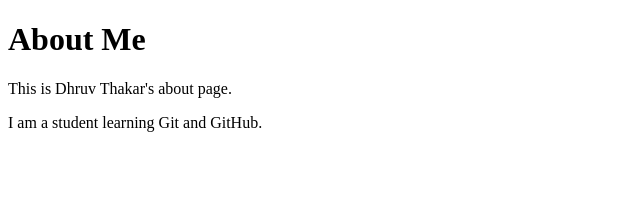
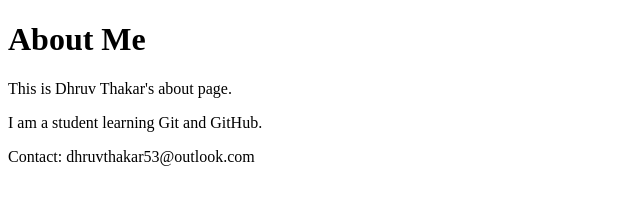
Before and after one commit to dnthakar/CSP451-CheckPoint1-DhruvThakar, a plain HTML site: page about.html in a window 1280 px wide. Shown: the whole page, without its empty margins (0-640 px from the left). Drawn offline with Linux system fonts and the light colour scheme.

Commit message:
feat: add footer to about page

```diff
--- a/about.html
+++ b/about.html
@@ -9,3 +9,4 @@
 </body>
 </html>
 <p>I am a student learning Git and GitHub.</p>
+<footer>Contact: dhruvthakar53@outlook.com</footer>
```
